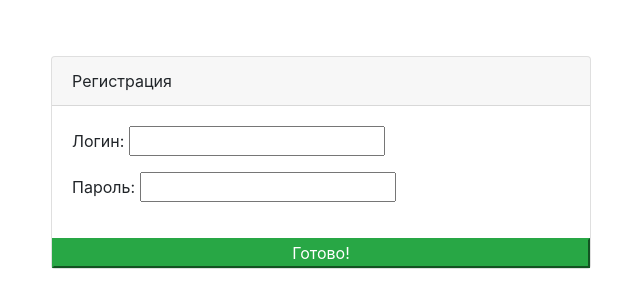
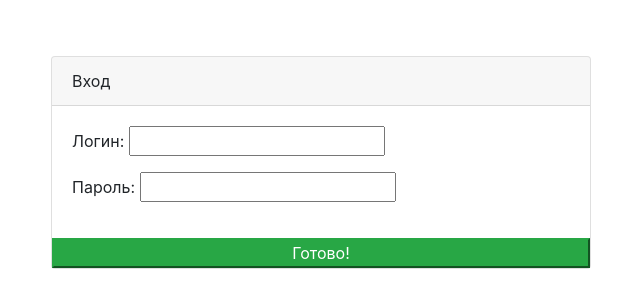
Before and after one commit to Evilko/flask-project, a Flask app: page /login in a window 1280 px wide. Shown: the part 56-364 px from the top of the page, without its empty margins (34-674 px from the left). Run offline with Flask 2, Linux system fonts and the light colour scheme; some libraries are stand-ins or nearby versions.

Commit message:
Поправил опечатки

```diff
--- a/templates/blog_page.html
+++ b/templates/blog_page.html
@@ -10,7 +10,7 @@
       <p class="lead">
            Если у вас нет аккаунта вы можете зарегистрироваться.<br>
           <a class="btn btn-primary btn-lg" href="{{ url_for('main_auth.register') }}" role="button">
-              Регстриация
+              Регистрация
           </a>
       </p>
       <hr class="my-4">
--- a/templates/login.html
+++ b/templates/login.html
@@ -7,7 +7,7 @@
         <div class="row">
             <div class="col-6">
                 <form class="card" id="register_form" method="post">
-                    <div class="card-header">Регистрация</div>
+                    <div class="card-header">Вход</div>
                     <div class="card-body">
                         <label for="login" class="mb-3">Логин:
                             <input name="login" type="text">
```
Also changed, not shown: 1 other file.
